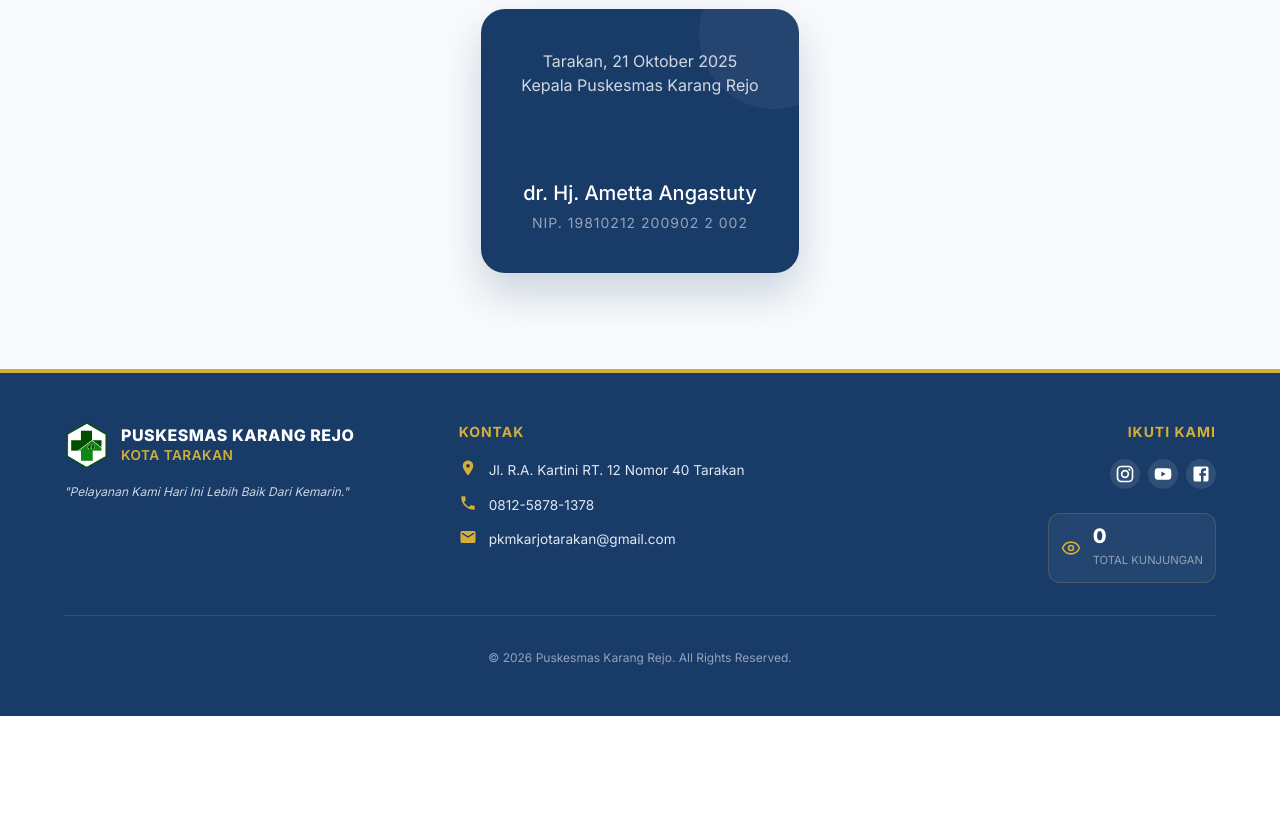
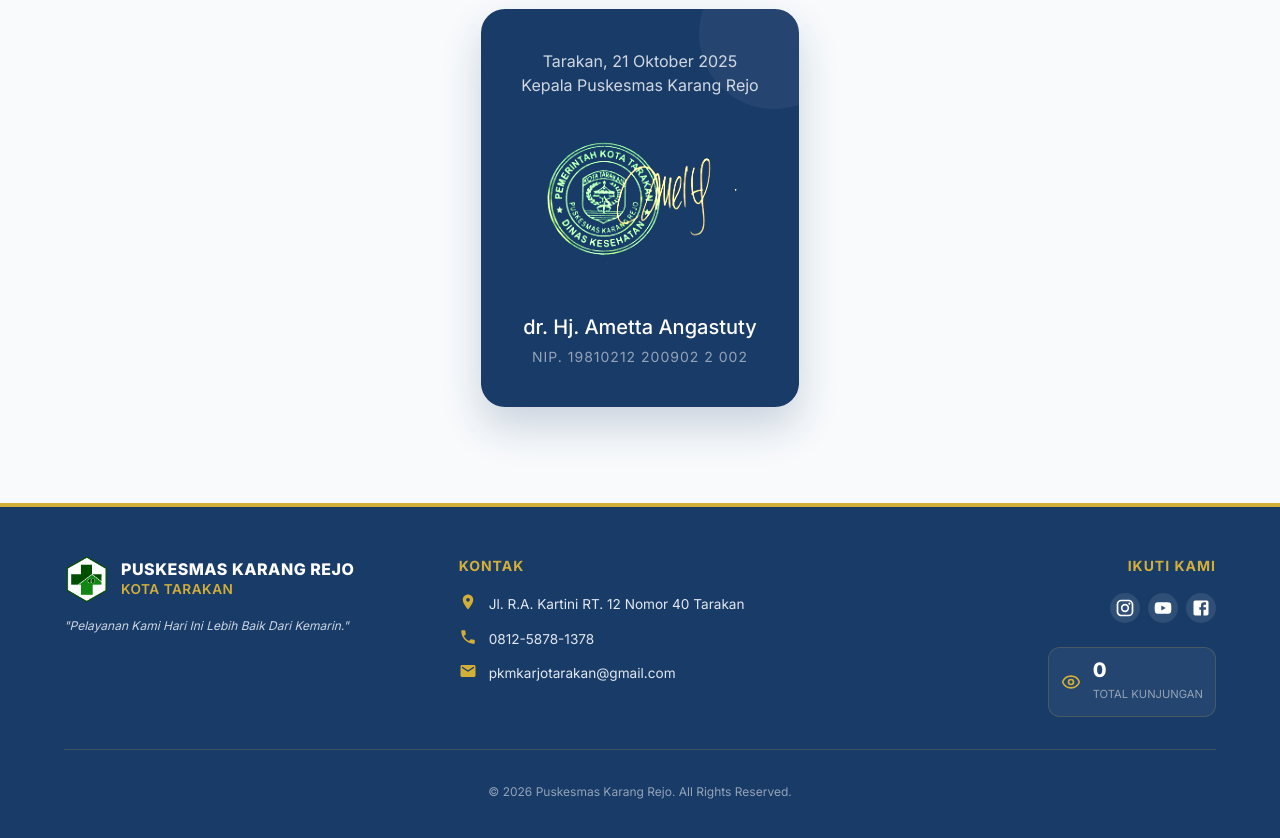
Before and after one commit to CI0806/web_pkmkarjo, a React (Vite) app: page /maklumat-pelayanan in a window 1280 px wide. Shown: the part 1140-1978 px from the top of the page. Before the commit the page ends 1856 px from the top, so only its background shows below. Built offline with nearby package versions, Linux system fonts and the light colour scheme; no server answers.

Commit message:
style: add and adjust signature image in Maklumat Pelayanan

```diff
--- a/src/components/pages/Maklumat/Maklumat.jsx
+++ b/src/components/pages/Maklumat/Maklumat.jsx
@@ -3,6 +3,7 @@ import { Container, Typography, Box, Paper, Grid, Avatar } from "@mui/material";
 import { Scale, CheckCircle2, Award } from "lucide-react";
 import PageHeader from "@/components/ui/PageHeader";
 import { motion } from "framer-motion";
+import ttdImage from "@/assets/img/ttd.png";
 
 const Maklumat = () => {
   const maklumat = [
@@ -125,13 +126,26 @@ const Maklumat = () => {
             >
               <Box sx={{ position: "absolute", top: -50, right: -50, width: 150, height: 150, borderRadius: "50%", bgcolor: "rgba(255,255,255,0.05)" }} />
 
-              <Typography variant="body1" sx={{ mb: 10, color: "rgba(255,255,255,0.8)" }}>
+              <Typography variant="body1" sx={{ mb: 1, color: "rgba(255,255,255,0.8)" }}>
                 Tarakan, 21 Oktober 2025
                 <br />
                 Kepala Puskesmas Karang Rejo
               </Typography>
 
-              <Typography variant="h6" fontWeight="bold" sx={{ mt: 3 }}>
+              <Box
+                component="img"
+                src={ttdImage}
+                alt="Tanda Tangan"
+                sx={{
+                  height: 160,
+                  objectFit: "contain",
+                  my: 2,
+                  filter: "invert(1) brightness(1.5) contrast(1.2)",
+                  mixBlendMode: "screen",
+                }}
+              />
+
+              <Typography variant="h6" fontWeight="bold" sx={{ mt: 1 }}>
                 dr. Hj. Ametta Angastuty
               </Typography>
               <Typography variant="body2" sx={{ color: "#94a3b8", mt: 0.5, letterSpacing: 1 }}>
```
Also changed, not shown: src/assets/img/ttd.png (added).
